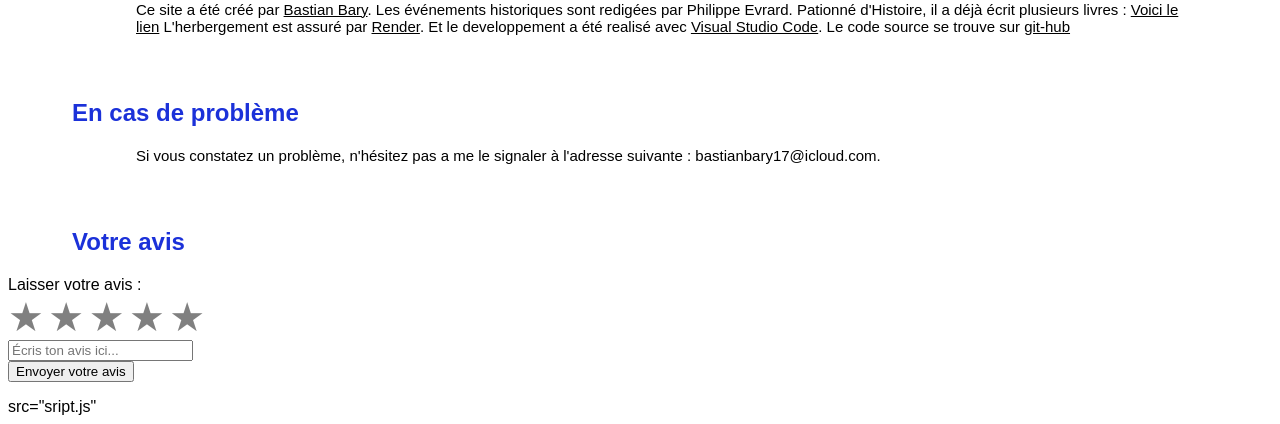
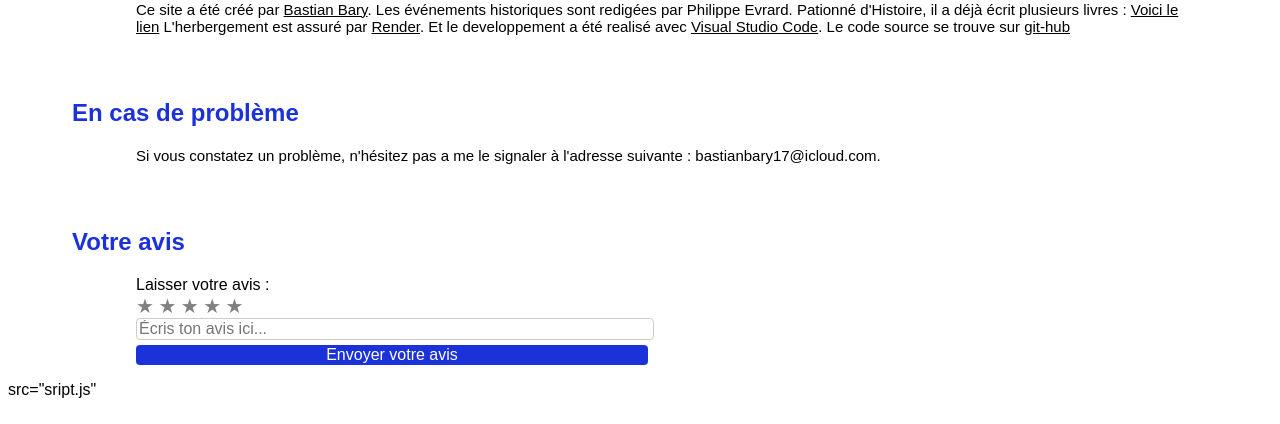
Before and after one commit to babadu17/evenement-du-jour, a Flask app: template templates/index.html in a window 1280 px wide. Shown: the part 417-841 px from the top of the page. After the commit the page ends 815 px from the top, so only its background shows below. Run offline with Flask 3, Linux system fonts and the light colour scheme; the template is opened without the code that fills it, so the values that code supplies are empty.

Commit message:
Update style.css

```diff
--- a/static/style.css
+++ b/static/style.css
@@ -33,10 +33,6 @@ body {
     width: 100%;
 }
 
-text a {
-    color: white;
-}
-
 .text a {
     color: black;
 }
@@ -53,12 +49,12 @@ h2 {
     margin-top: 5%;
 }
 
-.avi {
+.avis {
     margin-left: 10%;
     margin-right: 10%;
 }
 
-.avi input {
+.avis input {
     width: 50%;
     height: 20%;
     border: 1px solid #ccc;
@@ -66,7 +62,7 @@ h2 {
     font-size: 16px;
 }
 
-.avi input[type="submit"] {
+.avis input[type="submit"] {
     background-color: rgb(27, 49, 217);
     color: white;
     border: none;
@@ -74,12 +70,16 @@ h2 {
     cursor: pointer;
     margin-top: 5px;
 }
-
 .star {
-    font-size: 40px;
+    font-size: 20px;
     cursor: pointer;
     color: gray;
 }
+
 .star.active {
     color: gold;
 }
+
+.cacher {
+    display: none;
+}
```
